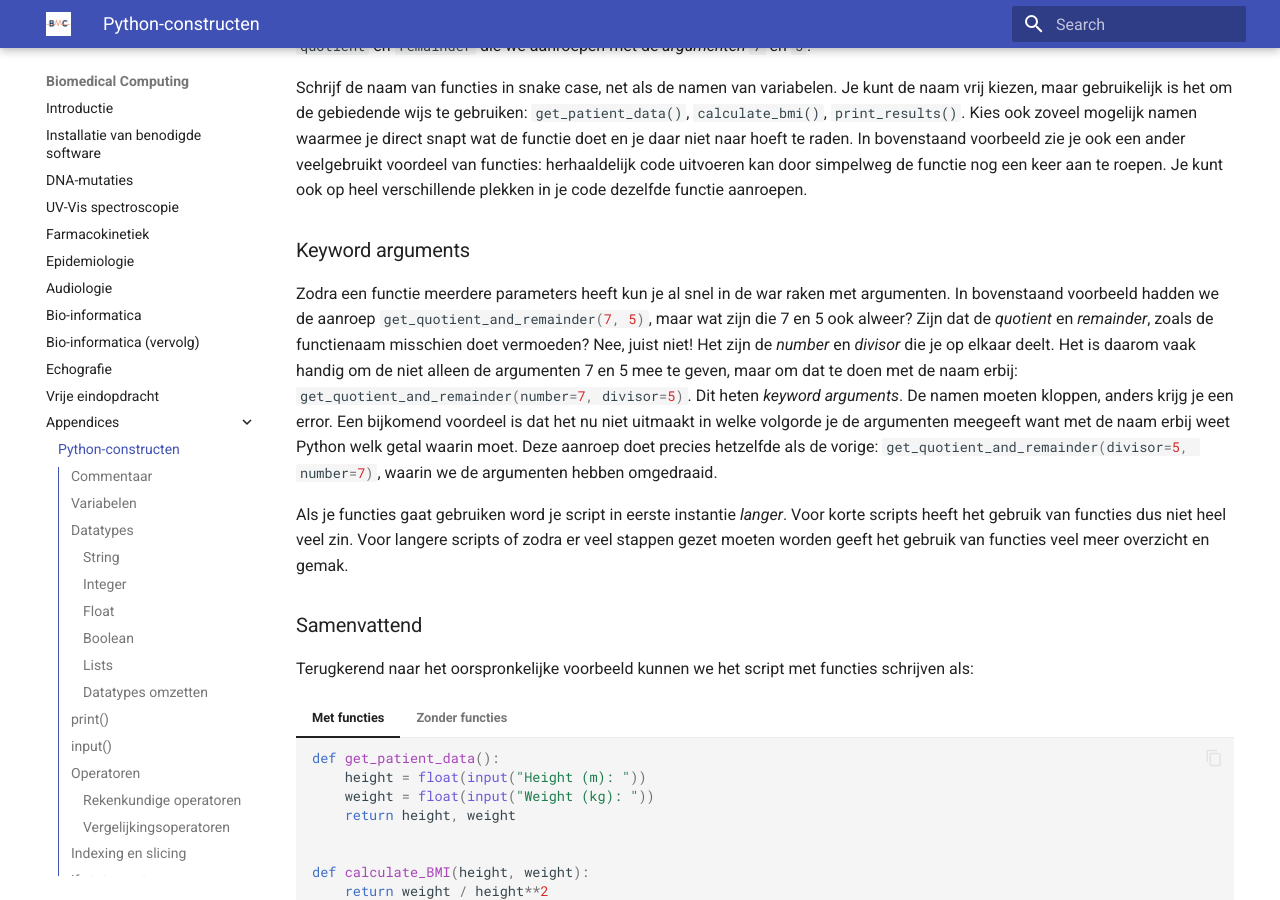
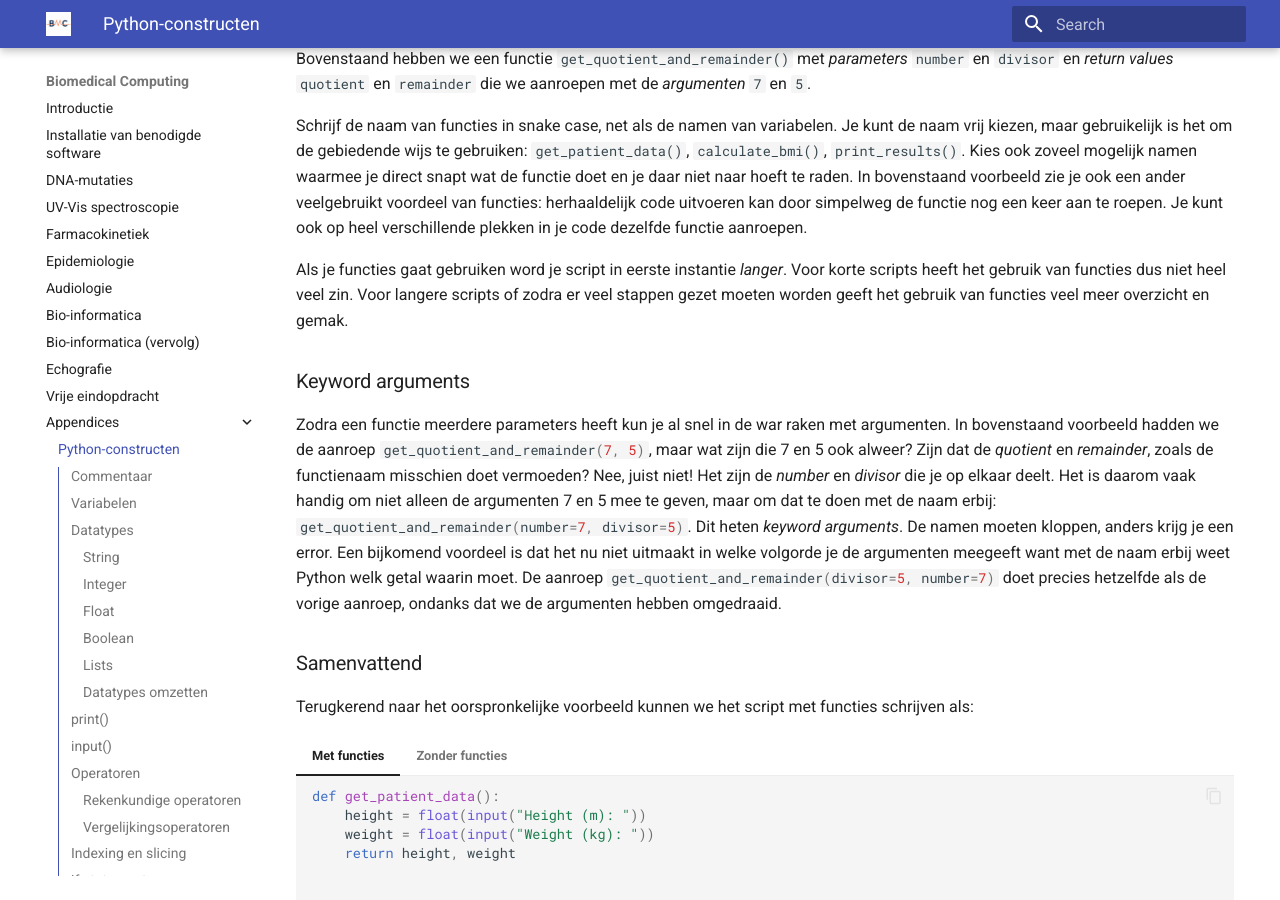
Before and after one commit to NatuurkundePracticumAmsterdam/biomedicalcomputing, an MkDocs documentation site: the page built from docs/python-constructen.md, in a window 1280 px wide and 900 px high, scrolled down 13090 px. Built offline with MkDocs 1.6.1 and Material for MkDocs 9.7.7, drawn with Linux system fonts in a browser that asks for light colours.

Commit message:
Kleine aanpassingen gedaan

````diff
--- a/docs/python-constructen.md
+++ b/docs/python-constructen.md
@@ -55,7 +55,7 @@ patient_id = "042"
 ```
 Strings ondersteunen [indexing en slicing](#indexing-en-slicing). Je kunt de lengte van een string opvragen met `#! len()`:
 ```py
-module ="BMC"
+module = "BMC"
 print(len(module))  # 3
 ```
 
@@ -478,6 +478,7 @@ Kijk goed naar de informatie die bij iedere stap nodig is (tussen haakjes) en de
 def get_squared_number(n):
     return n**2
 
+
 print(get_squared_number(4))  # 16
 print(get_squared_number(5))  # 25
 print(get_squared_number(12))  # 144
@@ -489,6 +490,7 @@ def get_quotient_and_remainder(number, divisor):
     remainder = number % divisor
     return quotient, remainder
 
+
 a, b = get_quotient_and_remainder(7, 5)
 print("7 divided by 5 is", a, "with a remainder of", b)
 ```
@@ -496,10 +498,10 @@ De namen `a` en `b` zijn niet per se slim gekozen maar illustreert dat de functi
 
 Schrijf de naam van functies in snake case, net als de namen van variabelen. Je kunt de naam vrij kiezen, maar gebruikelijk is het om de gebiedende wijs te gebruiken: `get_patient_data()`, `calculate_bmi()`, `print_results()`. Kies ook zoveel mogelijk namen waarmee je direct snapt wat de functie doet en je daar niet naar hoeft te raden. In bovenstaand voorbeeld zie je ook een ander veelgebruikt voordeel van functies: herhaaldelijk code uitvoeren kan door simpelweg de functie nog een keer aan te roepen. Je kunt ook op heel verschillende plekken in je code dezelfde functie aanroepen.
 
+Als je functies gaat gebruiken word je script in eerste instantie _langer_. Voor korte scripts heeft het gebruik van functies dus niet heel veel zin. Voor langere scripts of zodra er veel stappen gezet moeten worden geeft het gebruik van functies veel meer overzicht en gemak.
+
 ### Keyword arguments
-Zodra een functie meerdere parameters heeft kun je al snel in de war raken met argumenten. In bovenstaand voorbeeld hadden we de aanroep `#!py get_quotient_and_remainder(7, 5)`, maar wat zijn die 7 en 5 ook alweer? Zijn dat de _quotient_ en _remainder_, zoals de functienaam misschien doet vermoeden? Nee, juist niet! Het zijn de _number_ en _divisor_ die je op elkaar deelt. Het is daarom vaak handig om de niet alleen de argumenten 7 en 5 mee te geven, maar om dat te doen met de naam erbij: `#!py get_quotient_and_remainder(number=7, divisor=5)`. Dit heten _keyword arguments_. De namen moeten kloppen, anders krijg je een error. Een bijkomend voordeel is dat het nu niet uitmaakt in welke volgorde je de argumenten meegeeft want met de naam erbij weet Python welk getal waarin moet. Deze aanroep doet precies hetzelfde als de vorige: `#!py get_quotient_and_remainder(divisor=5, number=7)`, waarin we de argumenten hebben omgedraaid.
-
-Als je functies gaat gebruiken word je script in eerste instantie _langer_. Voor korte scripts heeft het gebruik van functies dus niet heel veel zin. Voor langere scripts of zodra er veel stappen gezet moeten worden geeft het gebruik van functies veel meer overzicht en gemak.
+Zodra een functie meerdere parameters heeft kun je al snel in de war raken met argumenten. In bovenstaand voorbeeld hadden we de aanroep `#!py get_quotient_and_remainder(7, 5)`, maar wat zijn die 7 en 5 ook alweer? Zijn dat de _quotient_ en _remainder_, zoals de functienaam misschien doet vermoeden? Nee, juist niet! Het zijn de _number_ en _divisor_ die je op elkaar deelt. Het is daarom vaak handig om niet alleen de argumenten 7 en 5 mee te geven, maar om dat te doen met de naam erbij: `#!py get_quotient_and_remainder(number=7, divisor=5)`. Dit heten _keyword arguments_. De namen moeten kloppen, anders krijg je een error. Een bijkomend voordeel is dat het nu niet uitmaakt in welke volgorde je de argumenten meegeeft want met de naam erbij weet Python welk getal waarin moet. De aanroep `#!py get_quotient_and_remainder(divisor=5, number=7)` doet precies hetzelfde als de vorige aanroep, ondanks dat we de argumenten hebben omgedraaid.
 
 ### Samenvattend
 
````
